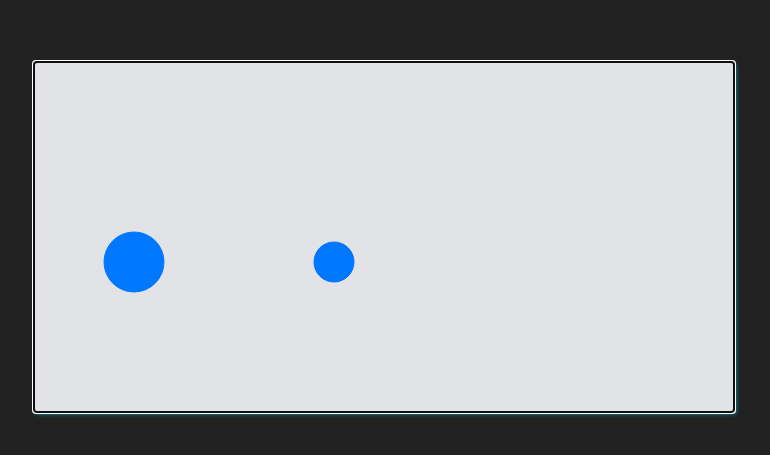
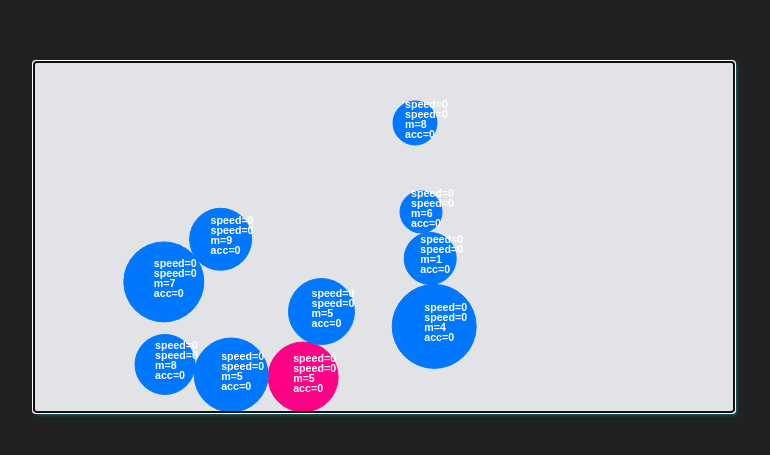
Before and after one commit to Mariyazakharova73/app-canvas, a React (Create React App) app: page / in a window 1280 px wide. Shown: the part 163-618 px from the top of the page, without its empty margins (256-1026 px from the left). Built offline with nearby package versions, Linux system fonts and the light colour scheme.

Commit message:
feat: wall collision

```diff
--- a/src/App.tsx
+++ b/src/App.tsx
@@ -1,28 +1,39 @@
 import { KeyboardEvent, useCallback } from 'react';
 import './App.css';
 import Canvas from './components/Canvas';
-import { Ball } from './utils/ball';
-import { changeAcceleration, changeKey } from './utils/helpers';
-import { BALL_COLOR, ballsArr } from './utils/variables';
-
-let friction = 0.1;
+import { Ball } from './utils/classes/ball';
+import { changeAcceleration, changeKey, randInt } from './utils/helpers';
+import {
+  getCollision,
+  handleCollision,
+  moveAwayBalls,
+} from './utils/helpers/ballCollision';
+import {
+  denyEntryBW,
+  getCollisionBW,
+  handleCollisionBW,
+} from './utils/helpers/wallCollision';
+import { BALL_COLOR, MAIN_BALL_COLOR, ballsArr, wallsArr } from './utils/variables';
 
 function App() {
-  const ball1 = new Ball(100, 200, 30, BALL_COLOR);
-  const ball2 = new Ball(300, 200, 20, BALL_COLOR);
+  for (let i = 0; i < 10; i++) {
+    const ball = new Ball(
+      randInt(100, 500),
+      randInt(50, 400),
+      randInt(20, 50),
+      randInt(0, 10),
+      BALL_COLOR,
+    );
+  }
 
-  ball1.player = true;
+  // const ball1 = new Ball(200, 250, 50, 10, BALL_COLOR);
+  // const ball2 = new Ball(300, 200, 20, 10, BALL_COLOR);
+  // const ball3 = new Ball(250, 220, 35, 3, BALL_COLOR);
+  ballsArr[0].player = true;
+  ballsArr[0].color = MAIN_BALL_COLOR;
 
   const moveBall = useCallback((ball: Ball) => {
     changeAcceleration(ball);
-
-    ball.acc = ball.acc.unit().mult(ball.acceleration);
-    ball.speed = ball.speed.add(ball.acc);
-    // для уменьшения скорости
-    ball.speed = ball.speed.mult(1 - friction);
-
-    ball.x += ball.speed.x;
-    ball.y += ball.speed.y;
   }, []);
 
   const handleKeyDown = (e: KeyboardEvent<HTMLCanvasElement>) => {
@@ -36,12 +47,32 @@ function App() {
   // main field
   const draw = useCallback(
     (ctx: CanvasRenderingContext2D) => {
-      ballsArr.forEach(ball => {
+      ballsArr.forEach((ball, index) => {
         ball.drawBall(ctx);
         if (ball.player) {
           moveBall(ball);
         }
+
+        wallsArr.forEach(w => {
+          if (getCollisionBW(ballsArr[index], w)) {
+            denyEntryBW(ballsArr[index], w);
+            handleCollisionBW(ballsArr[index], w);
+          }
+        });
+
+        for (let i = index + 1; i < ballsArr.length; i++) {
+          if (getCollision(ballsArr[index], ballsArr[i])) {
+            moveAwayBalls(ballsArr[index], ballsArr[i]);
+            handleCollision(ballsArr[index], ballsArr[i]);
+          }
+        }
+
         ball.display(ctx);
+        ball.reposition();
+      });
+
+      wallsArr.forEach(wall => {
+        wall.drawWall(ctx);
       });
     },
     [moveBall],
--- a/src/hooks/useCanvas.tsx
+++ b/src/hooks/useCanvas.tsx
@@ -1,4 +1,5 @@
 import { useEffect, useRef } from 'react';
+import { Wall } from '../utils/classes/wall';
 
 type Draw = (ctx: CanvasRenderingContext2D) => void;
 
@@ -26,6 +27,20 @@ const useCanvas = (draw: Draw) => {
     canvas?.focus();
 
     if (canvas) {
+      let edge1 = new Wall(0, 0, canvas.clientWidth, 0);
+      let edge2 = new Wall(
+        canvas.clientWidth,
+        0,
+        canvas.clientWidth,
+        canvas.clientHeight,
+      );
+      let edge3 = new Wall(
+        canvas.clientWidth,
+        canvas.clientHeight,
+        0,
+        canvas.clientHeight,
+      );
+      let edge4 = new Wall(0, canvas.clientWidth, 0, 0);
       resizeCanvas(canvas);
     }
 
--- a/src/utils/ball.ts
+++ /dev/null
@@ -1,45 +0,0 @@
-import { ballsArr } from './variables';
-import { Vector } from './vector';
-
-export class Ball {
-  x: number;
-  y: number;
-  r: number;
-  color: string | CanvasGradient | CanvasPattern;
-  player: boolean;
-
-  speed: Vector;
-  acc: Vector;
-
-  acceleration: number;
-
-  constructor(x: number, y: number, r: number, color: string) {
-    this.x = x;
-    this.y = y;
-    this.r = r;
-    this.color = color;
-    this.player = false;
-
-    this.speed = new Vector(0, 0);
-    this.acc = new Vector(0, 0);
-    this.acceleration = 1;
-
-    // Добавляем мяч в массив при создании экземпляра
-    ballsArr.push(this);
-  }
-
-  drawBall(ctx: CanvasRenderingContext2D) {
-    ctx.beginPath();
-    ctx.arc(this.x, this.y, this.r, 0, 2 * Math.PI);
-    ctx.strokeStyle = this.color;
-    ctx.stroke();
-    ctx.fillStyle = this.color;
-    ctx.fill();
-  }
-
-  display(ctx: CanvasRenderingContext2D) {
-    this.speed.drawVec(ctx, 550, 300, 10, 'green');
-    this.acc.unit().drawVec(ctx, 550, 300, 50, '#c251f6');
-    this.acc.normal().drawVec(ctx, 550, 300, 50, '#f6519b');
-  }
-}
--- /dev/null
+++ b/src/utils/classes/ball.ts
@@ -0,0 +1,71 @@
+import { roundNumber } from '../helpers';
+import { FRICTION, TEXT_COLOR, ballsArr } from '../variables';
+import { Vector } from './vector';
+
+export class Ball {
+  pos: Vector;
+  r: number;
+  m: number;
+  inv_m: number;
+
+  color: string | CanvasGradient | CanvasPattern;
+  player: boolean;
+
+  speed: Vector;
+  acc: Vector;
+
+  acceleration: number;
+
+  constructor(x: number, y: number, r: number, m: number, color: string) {
+    this.pos = new Vector(x, y);
+    this.r = r;
+    this.color = color;
+    this.player = false;
+
+    this.speed = new Vector(0, 0);
+    this.acc = new Vector(0, 0);
+    this.acceleration = 1;
+
+    this.m = m;
+    this.inv_m = this.m === 0 ? 0 : 1 / this.m;
+
+    // Добавляем мяч в массив при создании экземпляра
+    ballsArr.push(this);
+  }
+
+  drawBall(ctx: CanvasRenderingContext2D) {
+    ctx.beginPath();
+    ctx.arc(this.pos.x, this.pos.y, this.r, 0, 2 * Math.PI);
+    ctx.strokeStyle = this.color;
+    ctx.stroke();
+    ctx.fillStyle = this.color;
+    ctx.fill();
+  }
+
+  display(ctx: CanvasRenderingContext2D) {
+    this.speed.drawVec(ctx, this.pos.x, this.pos.y, 10, 'green');
+    ctx.fillStyle = TEXT_COLOR;
+    ctx.font = 'bold 8pt Arial';
+    ctx.fillText('m=' + this.m, this.pos.x - 10, this.pos.y + 5);
+    ctx.fillText(
+      'speed=' + roundNumber(this.speed.x, 2),
+      this.pos.x - 10,
+      this.pos.y - 5,
+    );
+    ctx.fillText(
+      'speed=' + roundNumber(this.speed.y, 2),
+      this.pos.x - 10,
+      this.pos.y - 15,
+    );
+    ctx.fillText('acc=' + roundNumber(this.acc.x, 2), this.pos.x - 10, this.pos.y + 15);
+  }
+
+  reposition() {
+    this.acc = this.acc.unit().mult(this.acceleration);
+
+    this.speed = this.speed.add(this.acc);
+    this.speed = this.speed.mult(1 - FRICTION);
+
+    this.pos = this.pos.add(this.speed);
+  }
+}
--- /dev/null
+++ b/src/utils/classes/wall.ts
@@ -0,0 +1,25 @@
+import { WALLS_COLOR, wallsArr } from '../variables';
+import { Vector } from './vector';
+
+export class Wall {
+  start: Vector;
+  end: Vector;
+  constructor(x1: number, y1: number, x2: number, y2: number) {
+    // векторы начального и конечного положения стены
+    this.start = new Vector(x1, y1);
+    this.end = new Vector(x2, y2);
+    wallsArr.push(this);
+  }
+
+  drawWall(ctx: CanvasRenderingContext2D) {
+    ctx.beginPath();
+    ctx.moveTo(this.start.x, this.start.y);
+    ctx.lineTo(this.end.x, this.end.y);
+    ctx.strokeStyle = WALLS_COLOR;
+    ctx.stroke();
+  }
+
+  wallUnit() {
+    return this.end.subtr(this.start).unit();
+  }
+}
--- a/src/utils/helpers.ts
+++ b/src/utils/helpers.ts
@@ -1,11 +1,20 @@
 import { KeyboardEvent } from 'react';
-import { Ball } from './ball';
+import { Ball } from './classes/ball';
 import { ARROW_DOWN, ARROW_LEFT, ARROW_RIGHT, ARROW_UP } from './variables';
 
 let LEFT: boolean | undefined;
 let UP: boolean | undefined;
 let RIGHT: boolean | undefined;
 let DOWN: boolean | undefined;
+
+export function roundNumber(num: number, precision: number) {
+  let factor = 10 ** precision;
+  return Math.round(num * factor) / factor;
+}
+
+export function randInt(min: number, max: number) {
+  return Math.floor(Math.random() * (max - min)) + min;
+}
 
 export const changeAcceleration = (ball: Ball) => {
   if (LEFT) {
--- /dev/null
+++ b/src/utils/helpers/ballCollision.ts
@@ -0,0 +1,40 @@
+import { Ball } from '../classes/ball';
+import { Vector } from '../classes/vector';
+import { ELASTICITY } from '../variables';
+
+export function getCollision(b1: Ball, b2: Ball): boolean {
+  // Сумма радиусов больше расстояния межу центрами шаров
+  return b1.r + b2.r >= b2.pos.subtr(b1.pos).calculateVectorLength();
+}
+
+export function moveAwayBalls(b1: Ball, b2: Ball) {
+  // вектор между центрами шаров
+  let dist: Vector = b1.pos.subtr(b2.pos);
+
+  // длина наложения
+  let overlayLength: number = b1.r + b2.r - dist.calculateVectorLength();
+
+  let overlayVec: Vector = dist.unit().mult(overlayLength / (b1.inv_m + b2.inv_m));
+
+  // двигаем шары в противоположные стороны, чтобы не накладывались
+  b1.pos = b1.pos.add(overlayVec.mult(b1.inv_m));
+  b2.pos = b2.pos.add(overlayVec.mult(-b2.inv_m));
+}
+
+export function handleCollision(b1: Ball, b2: Ball) {
+  // b2.speed = new Vector(10, 0);
+  let normal = b1.pos.subtr(b2.pos).unit();
+  let relSpeed = b1.speed.subtr(b2.speed);
+  let sepSpeed = Vector.dot(relSpeed, normal);
+  let newSepSpeed: number = -sepSpeed * ELASTICITY;
+
+  let diff: number = newSepSpeed - sepSpeed;
+  let impulse = diff / (b1.inv_m + b2.inv_m);
+  let impulseVec = normal.mult(impulse);
+
+  b1.speed = b1.speed.add(impulseVec.mult(b1.inv_m));
+  b2.speed = b2.speed.add(impulseVec.mult(-b2.inv_m));
+
+  // b1.speed = b1.speed.add(newSpeedVec);
+  // b2.speed = b2.speed.add(newSpeedVec.mult(-1));
+}
--- /dev/null
+++ b/src/utils/helpers/wallCollision.ts
@@ -0,0 +1,40 @@
+import { Ball } from '../classes/ball';
+import { Vector } from '../classes/vector';
+import { Wall } from '../classes/wall';
+import { ELASTICITY } from '../variables';
+
+export function closestPointBW(b1: Ball, w1: Wall) {
+  let ballToWallStart: Vector = w1.start.subtr(b1.pos);
+  if (Vector.dot(w1.wallUnit(), ballToWallStart) > 0) {
+    return w1.start;
+  }
+
+  let wallEndToBall: Vector = b1.pos.subtr(w1.end);
+  if (Vector.dot(w1.wallUnit(), wallEndToBall) > 0) {
+    return w1.end;
+  }
+
+  let closestDist: number = Vector.dot(w1.wallUnit(), ballToWallStart);
+  let closestVest: Vector = w1.wallUnit().mult(closestDist);
+  return w1.start.subtr(closestVest);
+}
+
+export function getCollisionBW(b1: Ball, w1: Wall): boolean | void {
+  let ballToClosest: Vector = closestPointBW(b1, w1).subtr(b1.pos);
+  if (ballToClosest.calculateVectorLength() <= b1.r) {
+    return true;
+  }
+}
+
+export function denyEntryBW(b1: Ball, w1: Wall) {
+  let penVect: Vector = b1.pos.subtr(closestPointBW(b1, w1));
+  b1.pos = b1.pos.add(penVect.unit().mult(b1.r - penVect.calculateVectorLength()));
+}
+
+export function handleCollisionBW(b1: Ball, w1: Wall) {
+  let normal = b1.pos.subtr(closestPointBW(b1, w1)).unit();
+  let sepSpeed = Vector.dot(b1.speed, normal);
+  let newSpeed = -sepSpeed * ELASTICITY;
+  let diff = sepSpeed - newSpeed;
+  b1.speed = b1.speed.add(normal.mult(-diff));
+}
--- a/src/utils/variables.ts
+++ b/src/utils/variables.ts
@@ -1,4 +1,5 @@
-import { Ball } from './ball';
+import { Ball } from './classes/ball';
+import { Wall } from './classes/wall';
 
 export const ARROW_UP = 'ArrowUp';
 export const ARROW_RIGHT = 'ArrowRight';
@@ -6,5 +7,12 @@ export const ARROW_DOWN = 'ArrowDown';
 export const ARROW_LEFT = 'ArrowLeft';
 
 export const BALL_COLOR = '#0077ff';
+export const MAIN_BALL_COLOR = '#ff0184';
+export const WALLS_COLOR = 'black';
+export const TEXT_COLOR = 'white';
 
 export const ballsArr: Ball[] = [];
+export const wallsArr: Wall[] = [];
+
+export const FRICTION = 0.05;
+export const ELASTICITY = 1;
```
Also changed, not shown: src/utils/classes/vector.ts (renamed from src/utils/vector.ts).
